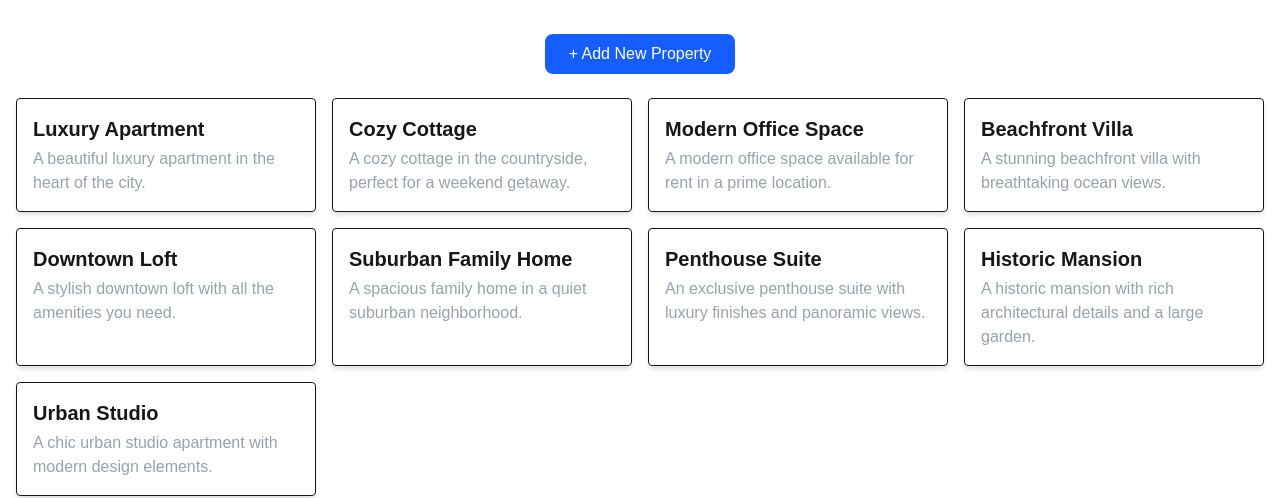
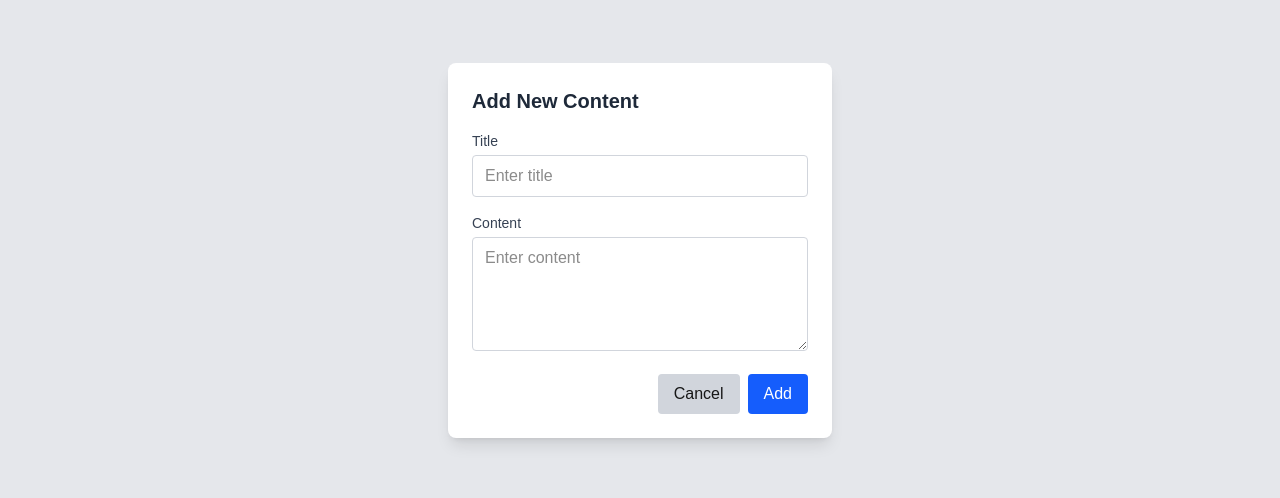
Before and after one commit to kingsleyiwuchukwu/alx-project-0x02-setup, a Next.js app in the folder alx-project-0x02/: page /home in a window 1280 px wide. Both pictures are taken after a click on the button "+ Add New Property". Shown: the part 150-648 px from the top of the page. Built offline with nearby package versions, Linux system fonts and the light colour scheme.

Commit message:
Implement a modal component that accepts user input and dynamically updates content on a page.

```diff
--- /dev/null
+++ b/alx-project-0x02/components/common/PostModal.tsx
@@ -0,0 +1,98 @@
+"use client";
+
+import React, { useState } from "react";
+import { type ModalProps } from "@/interfaces";
+
+const PostModal: React.FC<ModalProps> = ({ isOpen, onClose, onSubmit }) => {
+  const [title, setTitle] = useState("");
+  const [content, setContent] = useState("");
+
+  const handleSubmit = (e: React.FormEvent<HTMLFormElement>) => {
+    e.preventDefault();
+    onSubmit({ title, content });
+    setTitle("");
+    setContent("");
+    onClose();
+  };
+
+  if (!isOpen) return null;
+
+  return (
+    <div
+      className="fixed inset-0 bg-gray-200 bg-opacity-90 flex items-center justify-center"
+      role="dialog"
+      aria-modal="true"
+      aria-labelledby="modal-title"
+    >
+      <div className="bg-white rounded-lg shadow-lg p-6 w-96">
+        <h2
+          id="modal-title"
+          className="text-xl font-bold mb-4 text-gray-800"
+        >
+          Add New Content
+        </h2>
+        <form onSubmit={handleSubmit} className="space-y-4">
+          <div>
+            <label
+              htmlFor="title"
+              className="block text-sm font-medium text-gray-700"
+            >
+              Title
+            </label>
+            <input
+              id="title"
+              name="title"
+              type="text"
+              value={title}
+              placeholder="Enter title"
+              title="Title"
+              onChange={(e: React.ChangeEvent<HTMLInputElement>) =>
+                setTitle(e.target.value)
+              }
+              className="w-full border border-gray-300 rounded px-3 py-2 mt-1 focus:outline-none focus:ring-2 focus:ring-blue-500"
+              required
+            />
+          </div>
+          <div>
+            <label
+              htmlFor="content"
+              className="block text-sm font-medium text-gray-700"
+            >
+              Content
+            </label>
+            <textarea
+              id="content"
+              name="content"
+              value={content}
+              placeholder="Enter content"
+              title="Content"
+              onChange={(e: React.ChangeEvent<HTMLTextAreaElement>) =>
+                setContent(e.target.value)
+              }
+              className="w-full border border-gray-300 rounded px-3 py-2 mt-1 focus:outline-none focus:ring-2 focus:ring-blue-500"
+              rows={4}
+              required
+            />
+          </div>
+          <div className="flex justify-end space-x-2">
+            <button
+              type="button"
+              onClick={onClose}
+              className="px-4 py-2 bg-gray-300 rounded hover:bg-gray-400 transition-colors"
+            >
+              Cancel
+            </button>
+            <button
+              type="submit"
+              className="px-4 py-2 bg-blue-600 text-white rounded hover:bg-blue-700 transition-colors"
+            >
+              Add
+            </button>
+          </div>
+        </form>
+      </div>
+    </div>
+  );
+};
+
+export default PostModal;
```
